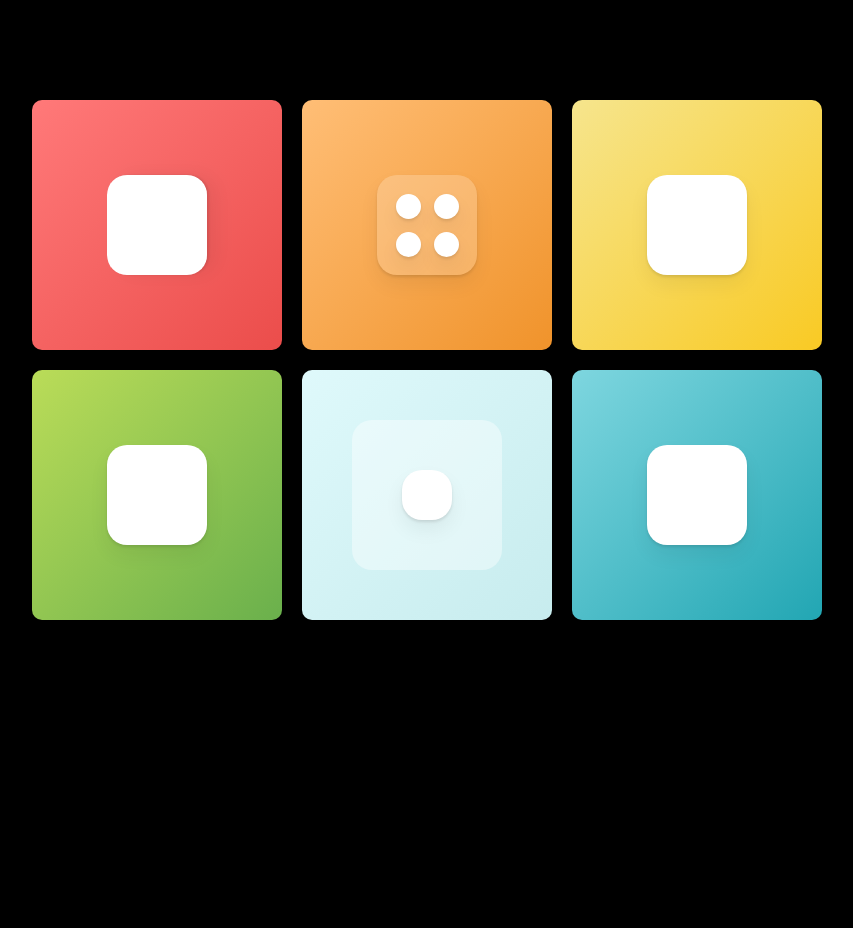
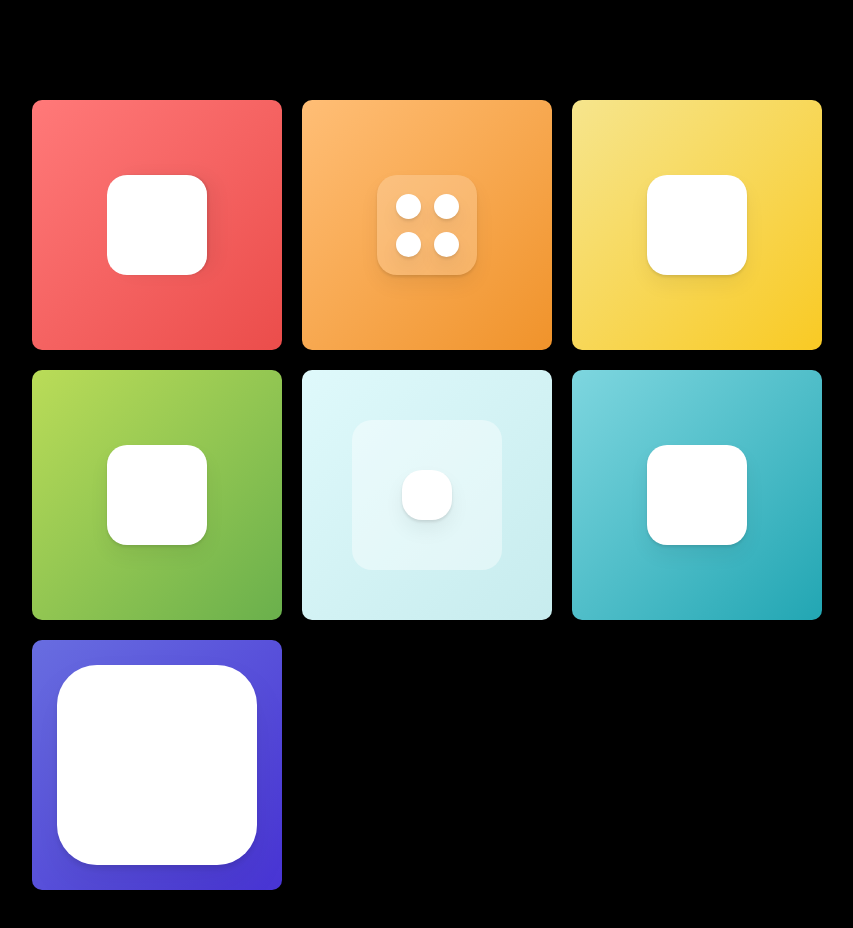
Before and after one commit to coyo-hm/practices, a React (Create React App) app: page / in a window 1280 px wide. Shown: the top 928 px of the page, without its empty margins (213-1066 px from the left). Before the commit the page ends 800 px from the top, so only its background shows below. Built offline with nearby package versions, Linux system fonts and the light colour scheme.

Commit message:
FEAT: Scroll

```diff
--- a/src/App.tsx
+++ b/src/App.tsx
@@ -4,6 +4,7 @@ import BoundDrag from "./components/BoundDrag";
 import Drag from "./components/Drag";
 import Gestures from "./components/Gestures";
 import RollingDrag from "./components/RollingDrag";
+import Scroll from "./components/Scroll";
 import Variant from "./components/Variant";
 
 const Container = styled.div`
@@ -25,6 +26,7 @@ function App() {
       <Drag />
       <BoundDrag />
       <RollingDrag />
+      <Scroll />
     </Container>
   );
 }
--- /dev/null
+++ b/src/components/Scroll.tsx
@@ -0,0 +1,42 @@
+import styled from "styled-components";
+import { useTransform, useViewportScroll, motion } from "framer-motion";
+import { Wrapper as BoxWrapper, Box as DefaultBox } from "../style";
+
+const Wrapper = styled(BoxWrapper)`
+  flex-direction: column;
+  background: linear-gradient(135deg, #686de0, #4834d4);
+`;
+
+const Box = styled(DefaultBox)`
+  display: flex;
+  width: 100px;
+  flex-direction: column-reverse;
+  background: rgba(255, 255, 255, 0.2);
+`;
+
+const SmallBox = styled(motion.div)`
+  width: inherit;
+  height: inherit;
+  background: white;
+  transform-origin: 50% 100%;
+  border-radius: 20px;
+`;
+
+function Scroll() {
+  const { scrollYProgress } = useViewportScroll();
+  const scale = useTransform(scrollYProgress, [0, 1], [0.2, 2]);
+
+  return (
+    <Wrapper>
+      <Box style={{ scale }}>
+        <SmallBox
+          style={{
+            scaleY: scrollYProgress,
+          }}
+        />
+      </Box>
+    </Wrapper>
+  );
+}
+
+export default Scroll;
```
